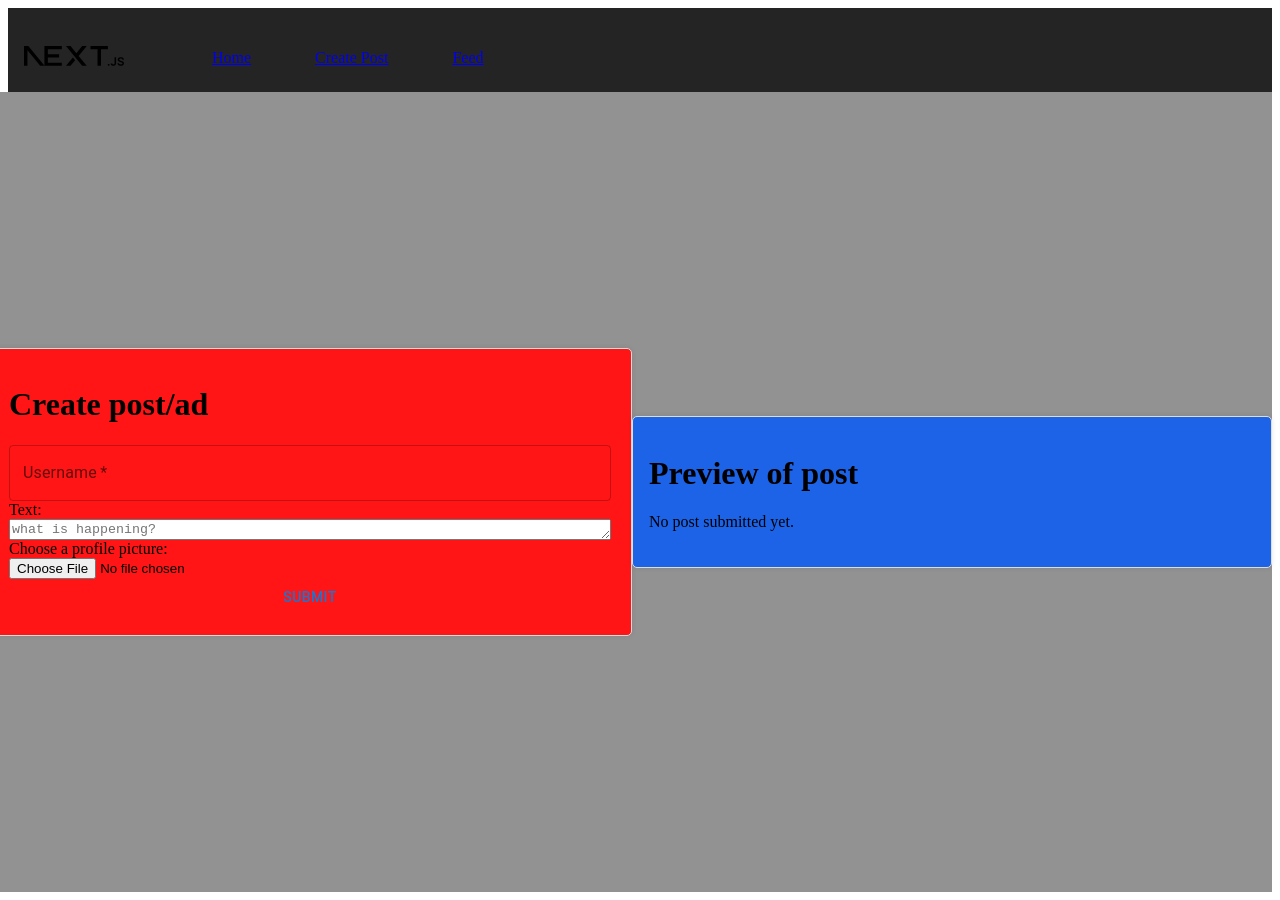
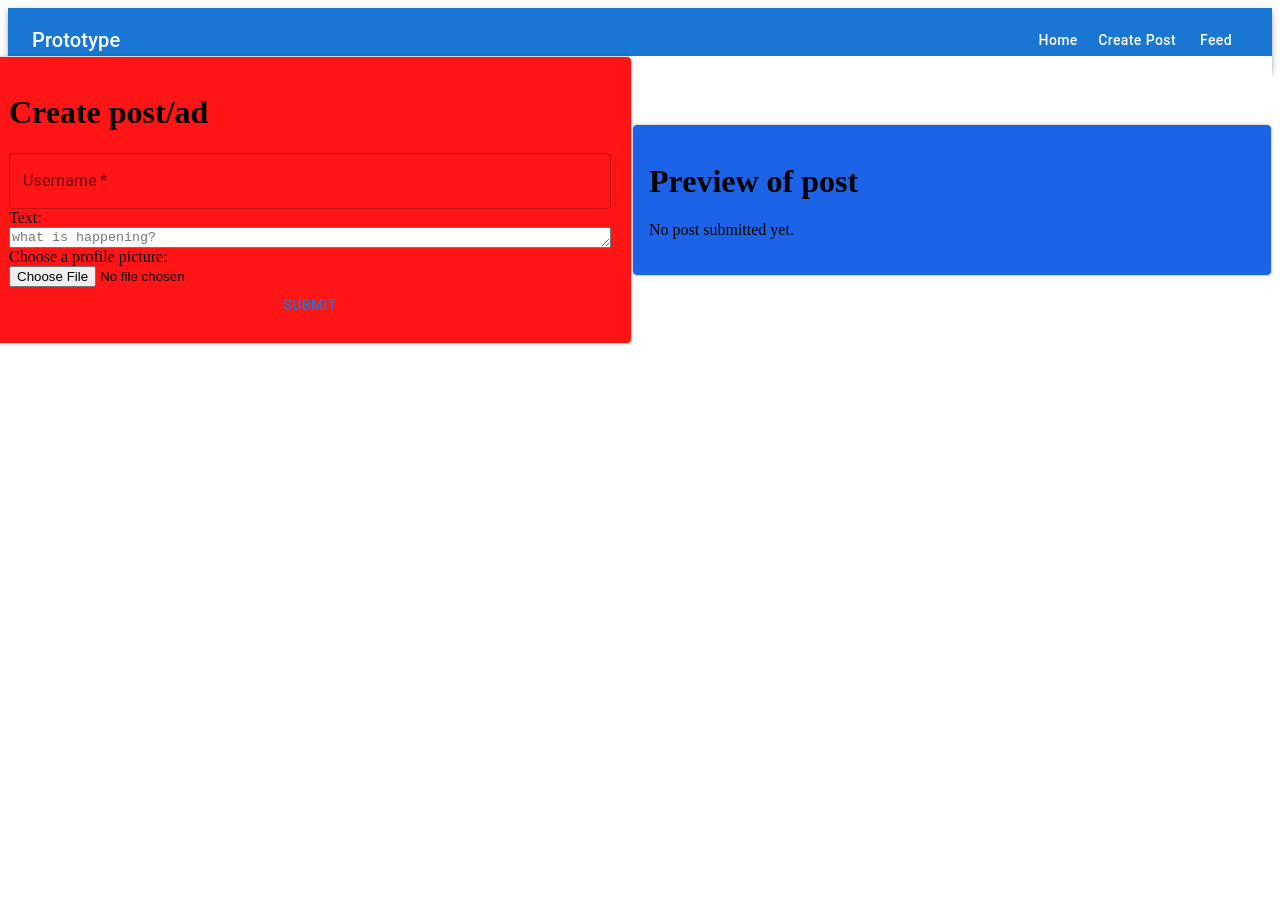
Before and after one commit to zeeshanhshaheen/semester-project-prototype, a Next.js app: page /createpost in a window 1280 px wide. After the commit the page ends 800 px from the top, so only its background shows below. Built offline with nearby package versions, Linux system fonts and the light colour scheme.

Commit message:
navbar styling

```diff
--- a/components/navbar/Navbar.tsx
+++ b/components/navbar/Navbar.tsx
@@ -1,28 +1,55 @@
-import React from "react";
-import Image from "next/image";
-import Link from "next/link";
-import nextIcon from "../../public/next.svg";
-
-import styles from "./navbar.module.css";
+import React from 'react';
+import Link from 'next/link';
+import AppBar from '@mui/material/AppBar';
+import Toolbar from '@mui/material/Toolbar';
+import Typography from '@mui/material/Typography';
+import Button from '@mui/material/Button';
 
 const Navbar = () => {
   return (
-    <nav className={styles.navbar}>
-      <div className={styles.navbar_logo}>
-        <Image src={nextIcon} alt="navbar logo" />
-      </div>
-      <ul className={styles.navbar_list}>
-        <li className={styles.navbar_list_element}>
-          <Link href="/">Home</Link>
-        </li>
-        <li>
-          <Link href="/createpost">Create Post</Link>
-        </li>
-        <li>
-          <Link href="/feed">Feed</Link>
-        </li>
-      </ul>
-    </nav>
+    <AppBar position='static'>
+      <Toolbar>
+        <Typography variant='h6' style={{ flexGrow: 1 }}>
+          Prototype
+        </Typography>
+        <Link href='/' passHref>
+          <Button
+            color='inherit'
+            sx={{
+              textDecoration: 'none',
+              textTransform: 'none',
+              color: 'white',
+            }}
+          >
+            Home
+          </Button>
+        </Link>
+        <Link href='/createpost' passHref>
+          <Button
+            color='inherit'
+            sx={{
+              textDecoration: 'none',
+              textTransform: 'none',
+              color: 'white',
+            }}
+          >
+            Create Post
+          </Button>
+        </Link>
+        <Link href='/feed' passHref>
+          <Button
+            color='inherit'
+            sx={{
+              textDecoration: 'none',
+              textTransform: 'none',
+              color: 'white',
+            }}
+          >
+            Feed
+          </Button>
+        </Link>
+      </Toolbar>
+    </AppBar>
   );
 };
 
--- a/pages/createpost/createpost.module.css
+++ b/pages/createpost/createpost.module.css
@@ -5,8 +5,9 @@
   display: flex;
   justify-content: center;
   align-items: center;
-    height: 100vh;
-    background-color: #929292;
+  margin-top: 100px;
+  height: 100%;
+  background-color: white;
 }
 
 /* Left side - Form container */
```
Also changed, not shown: pages/feed/index.tsx (added). Lines whose indentation alone changed are shown as unchanged.
